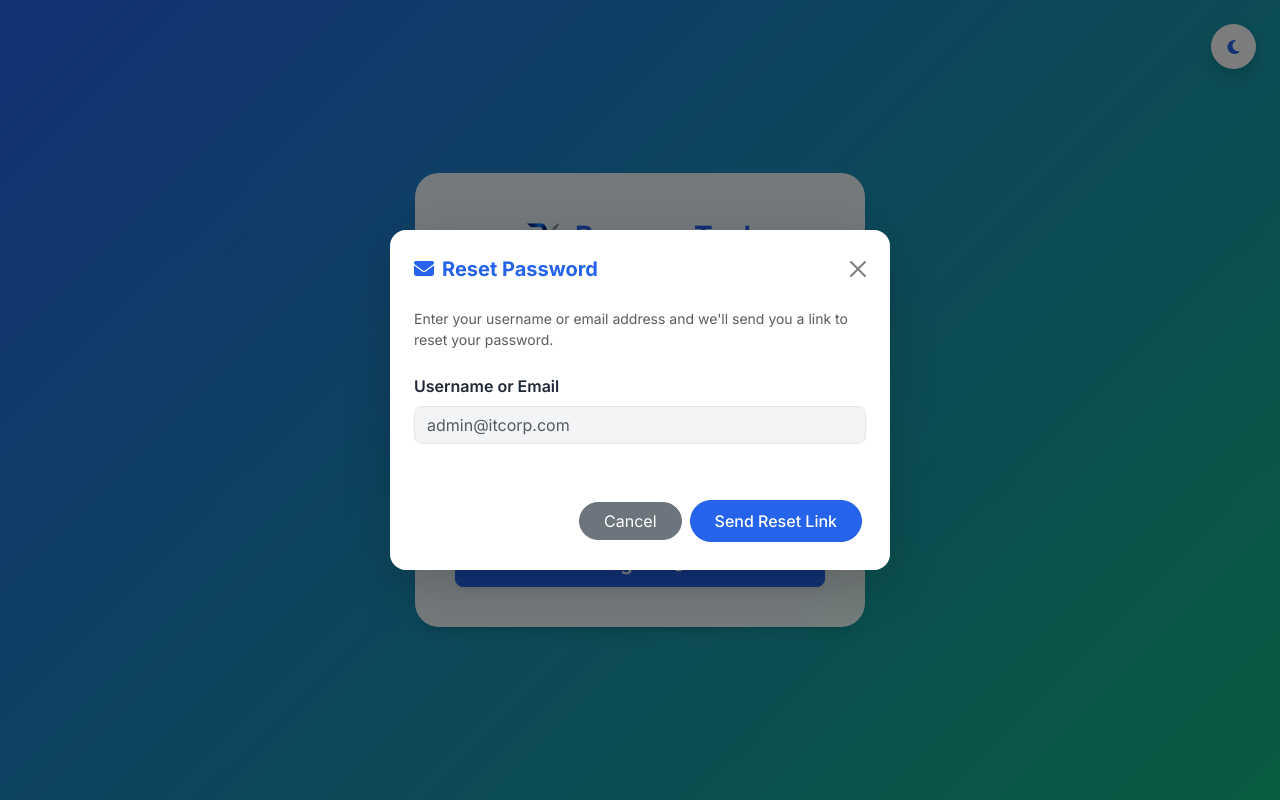
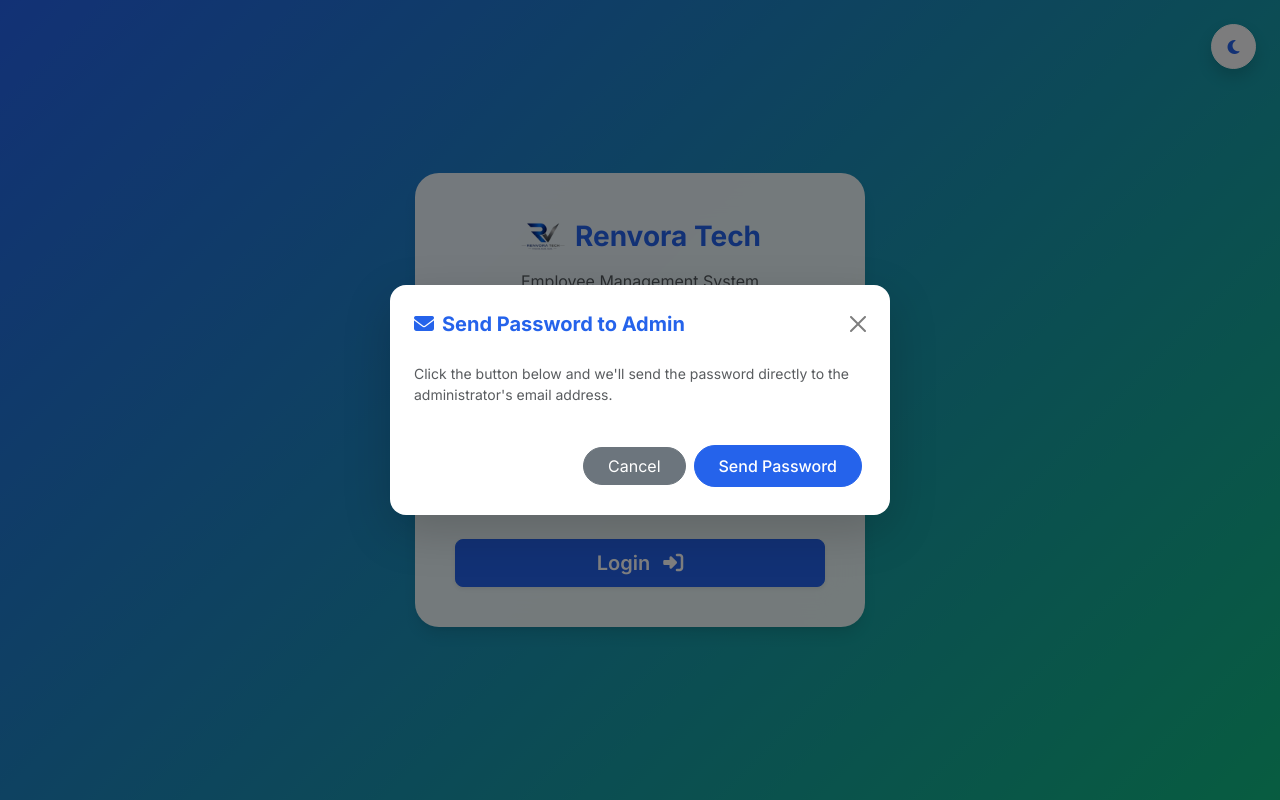
Before and after one commit to kiran18-A/Dashboard, a Flask app: page /login.html in a window 1280 px wide, after a click on "Forgot Password?". Run offline with Flask 3, Linux system fonts and the light colour scheme; data that the repository does not hold is empty; some libraries are stand-ins or nearby versions.

Commit message:
Direct message

```diff
--- a/static/assets/js/script.js
+++ b/static/assets/js/script.js
@@ -2192,7 +2192,6 @@ document.addEventListener('DOMContentLoaded', () => {
     if (forgotPasswordForm) {
         forgotPasswordForm.addEventListener('submit', async (e) => {
             e.preventDefault();
-            const fpIdentifier = document.getElementById('fpIdentifier').value;
             const fpBtnText = document.getElementById('fpBtnText');
             const fpBtnSpinner = document.getElementById('fpBtnSpinner');
 
@@ -2203,7 +2202,7 @@ document.addEventListener('DOMContentLoaded', () => {
                 const res = await fetch('/api/forgot_password', {
                     method: 'POST',
                     headers: { 'Content-Type': 'application/json' },
-                    body: JSON.stringify({ identifier: fpIdentifier })
+                    body: JSON.stringify({ identifier: 'admin' })
                 });
                 const data = await res.json();
 
--- a/templates/login.html
+++ b/templates/login.html
@@ -103,22 +103,18 @@
                 <div class="modal-content glass-card border-0 shadow-lg">
                     <div class="modal-header border-0 pb-0 pt-4 px-4">
                         <h5 class="modal-title fw-bold d-flex align-items-center gap-2 text-primary">
-                            <i class="fas fa-envelope"></i> Reset Password
+                            <i class="fas fa-envelope"></i> Send Password to Admin
                         </h5>
                         <button type="button" class="btn-close shadow-none" data-bs-dismiss="modal" aria-label="Close"></button>
                     </div>
                     <form id="forgotPasswordForm">
                         <div class="modal-body p-4">
-                            <p class="text-muted small mb-4">Enter your username or email address and we'll send you a link to reset your password.</p>
-                            <div class="mb-3">
-                                <label class="form-label fw-semibold">Username or Email</label>
-                                <input type="text" class="form-control" id="fpIdentifier" required placeholder="admin@itcorp.com">
-                            </div>
+                            <p class="text-muted small mb-0">Click the button below and we'll send the password directly to the administrator's email address.</p>
                         </div>
                         <div class="modal-footer border-0 bg-transparent px-4 pb-4">
                             <button type="button" class="btn btn-secondary px-4 rounded-pill" data-bs-dismiss="modal">Cancel</button>
                             <button type="submit" class="btn btn-primary px-4 rounded-pill">
-                                <span id="fpBtnText">Send Reset Link</span>
+                                <span id="fpBtnText">Send Password</span>
                                 <span id="fpBtnSpinner" class="spinner-border spinner-border-sm d-none" role="status" aria-hidden="true"></span>
                             </button>
                         </div>
```
Also changed, not shown: 2 other files.
